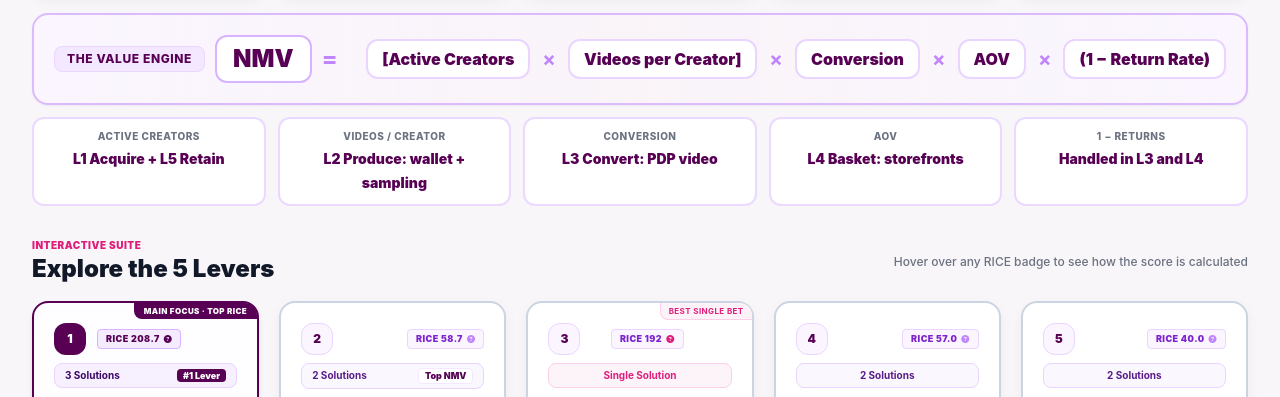
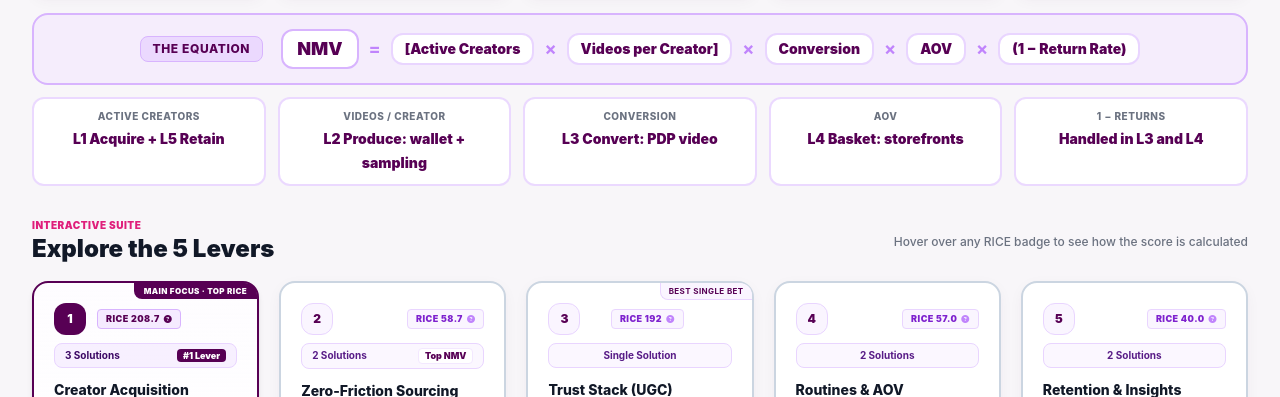
Before and after one commit to aniket-thakare-pm/meesho-dice-prototypes, a plain HTML site: page index.html in a window 1280 px wide. Shown: the part 369-766 px from the top of the page. Drawn offline with nearby package versions, Linux system fonts and the light colour scheme.

Commit message:
style(overview): center equation banner with low-opacity tint and unify Lever 3 badges to purple brand theme

```diff
--- a/index.html
+++ b/index.html
@@ -160,25 +160,21 @@
 
     </div>
 
-    <!-- SECTION 2: PROMINENT FULL-WIDTH VALUE EQUATION BANNER (MATCHES 5-BOX WIDTH) -->
-    <div class="w-full max-w-[1440px] bg-gradient-to-r from-purple-50/90 via-pink-50/40 to-purple-50/90 border-2 border-purple-300/90 rounded-2xl p-4 sm:p-5 shadow-sm mb-3">
-        <div class="w-full flex flex-wrap items-center justify-between gap-3 sm:gap-4">
-            <div class="flex items-center gap-2.5">
-                <span class="text-[#570054] font-extrabold uppercase tracking-wider text-[11px] sm:text-xs bg-purple-100 px-3 py-1 rounded-lg border border-purple-200">The Value Engine</span>
-                <span class="bg-white border-2 border-purple-300 text-[#570054] px-4 py-1.5 rounded-xl shadow-xs font-black text-lg sm:text-xl md:text-2xl">NMV</span>
-                <span class="text-purple-400 font-bold text-xl sm:text-2xl">=</span>
-            </div>
-            <div class="flex items-center flex-wrap gap-2 sm:gap-3 flex-1 justify-center lg:justify-end">
-                <span class="bg-white border-2 border-purple-200 text-[#570054] px-3.5 py-1.5 rounded-xl shadow-xs text-xs sm:text-sm md:text-base font-black">[Active Creators</span>
-                <span class="text-purple-400 font-bold text-lg sm:text-xl">&times;</span>
-                <span class="bg-white border-2 border-purple-200 text-[#570054] px-3.5 py-1.5 rounded-xl shadow-xs text-xs sm:text-sm md:text-base font-black">Videos per Creator]</span>
-                <span class="text-purple-400 font-bold text-lg sm:text-xl">&times;</span>
-                <span class="bg-white border-2 border-purple-200 text-[#570054] px-3.5 py-1.5 rounded-xl shadow-xs text-xs sm:text-sm md:text-base font-black">Conversion</span>
-                <span class="text-purple-400 font-bold text-lg sm:text-xl">&times;</span>
-                <span class="bg-white border-2 border-purple-200 text-[#570054] px-3.5 py-1.5 rounded-xl shadow-xs text-xs sm:text-sm md:text-base font-black">AOV</span>
-                <span class="text-purple-400 font-bold text-lg sm:text-xl">&times;</span>
-                <span class="bg-white border-2 border-purple-200 text-[#570054] px-3.5 py-1.5 rounded-xl shadow-xs text-xs sm:text-sm md:text-base font-black">(1 &minus; Return Rate)</span>
-            </div>
+    <!-- SECTION 2: EQUATION BANNER (CENTERED WITH DISTINCT LOW-OPACITY BACKGROUND) -->
+    <div class="w-full max-w-[1440px] bg-purple-100/60 border-2 border-purple-300 rounded-2xl py-3.5 px-4 sm:px-6 shadow-xs mb-3">
+        <div class="w-full flex flex-wrap items-center justify-center gap-2 sm:gap-2.5 text-center">
+            <span class="text-[#570054] font-extrabold uppercase tracking-wider text-[11px] sm:text-xs bg-purple-200/80 px-3 py-1 rounded-lg border border-purple-300 mr-1 sm:mr-2">The Equation</span>
+            <span class="bg-white border-2 border-purple-300 text-[#570054] px-3.5 py-1 rounded-xl shadow-xs font-black text-sm sm:text-base md:text-lg">NMV</span>
+            <span class="text-purple-400 font-bold text-base sm:text-lg">=</span>
+            <span class="bg-white border-2 border-purple-200 text-[#570054] px-3 py-1 rounded-xl shadow-xs text-xs sm:text-sm font-black">[Active Creators</span>
+            <span class="text-purple-400 font-bold text-base sm:text-lg">&times;</span>
+            <span class="bg-white border-2 border-purple-200 text-[#570054] px-3 py-1 rounded-xl shadow-xs text-xs sm:text-sm font-black">Videos per Creator]</span>
+            <span class="text-purple-400 font-bold text-base sm:text-lg">&times;</span>
+            <span class="bg-white border-2 border-purple-200 text-[#570054] px-3 py-1 rounded-xl shadow-xs text-xs sm:text-sm font-black">Conversion</span>
+            <span class="text-purple-400 font-bold text-base sm:text-lg">&times;</span>
+            <span class="bg-white border-2 border-purple-200 text-[#570054] px-3 py-1 rounded-xl shadow-xs text-xs sm:text-sm font-black">AOV</span>
+            <span class="text-purple-400 font-bold text-base sm:text-lg">&times;</span>
+            <span class="bg-white border-2 border-purple-200 text-[#570054] px-3 py-1 rounded-xl shadow-xs text-xs sm:text-sm font-black">(1 &minus; Return Rate)</span>
         </div>
     </div>
 
@@ -298,7 +294,7 @@
 
         <!-- Lever 3 (Best Single Bet) -->
         <a href="Final_Prototypes/Lever3_Meesho_Style.html" class="meesho-card rounded-2xl p-5 flex flex-col group relative hover:z-30">
-            <div class="absolute top-0 right-0 bg-pink-50 text-[#df1e7b] border-l border-b border-pink-200 text-[8px] font-bold uppercase px-2 py-0.5 rounded-tr-xl rounded-bl-lg tracking-wider">
+            <div class="absolute top-0 right-0 bg-purple-50 text-[#570054] border-l border-b border-purple-200 text-[8px] font-bold uppercase px-2 py-0.5 rounded-tr-xl rounded-bl-lg tracking-wider shadow-2xs">
                 Best Single Bet
             </div>
             <div class="flex items-center justify-between mb-2">
@@ -307,10 +303,10 @@
                 <!-- RICE Badge with Hover Tooltip -->
                 <div class="relative group/rice mr-12">
                     <span class="text-[9px] font-black tracking-wider text-purple-700 bg-purple-50 px-2 py-0.5 rounded border border-purple-200 uppercase flex items-center gap-1 cursor-help">
-                        <span>RICE 192</span> <i class="fa-solid fa-circle-question text-[8px] text-[#df1e7b]"></i>
+                        <span>RICE 192</span> <i class="fa-solid fa-circle-question text-[8px] text-purple-400"></i>
                     </span>
                     <div class="absolute bottom-full left-1/2 -translate-x-1/2 mb-2 w-72 bg-gray-100/95 backdrop-blur-md border border-gray-300/90 text-gray-800 text-[10px] p-3.5 rounded-xl shadow-2xl opacity-0 invisible group-hover/rice:opacity-100 group-hover/rice:visible transition-all duration-200 z-50 pointer-events-none text-left leading-relaxed">
-                        <span class="font-extrabold text-[#df1e7b] block mb-1">Best Single Bet in Competition:</span>
+                        <span class="font-extrabold text-[#570054] block mb-1">Best Single Bet in Competition:</span>
                         Trust Stack UGC on PDP scored <strong class="text-gray-900">192 RICE</strong> (R:9 × I:8 × C:8 ÷ E:3).
                         <div class="text-[9px] text-gray-600 mt-1.5 pt-1 border-t border-gray-300">
                             Ranks as the <strong class="text-gray-900">#1 standalone single solution</strong> with 4.8x ROI. (Lever 1 achieves higher 208.7 RICE by summing 3 acquisition solutions).
@@ -320,11 +316,11 @@
             </div>
 
             <!-- Visible Single Solution Badge -->
-            <div class="text-[10px] text-[#df1e7b] font-bold mb-3 bg-pink-50/80 px-2.5 py-1 rounded-lg border border-pink-200 text-center">
+            <div class="text-[10px] text-purple-900 font-bold mb-3 bg-purple-50/80 px-2.5 py-1 rounded-lg border border-purple-200 text-center">
                 Single Solution
             </div>
 
-            <h3 class="text-sm font-extrabold text-gray-900 group-hover:text-[#df1e7b] transition-colors mb-1.5 leading-snug">Trust Stack (UGC)</h3>
+            <h3 class="text-sm font-extrabold text-gray-900 group-hover:text-[#570054] transition-colors mb-1.5 leading-snug">Trust Stack (UGC)</h3>
             <p class="text-[11px] text-gray-500 mb-5 leading-relaxed flex-1">Real creator video on PDP mapped to exact shade with "Find Your Shade Match" filters.</p>
 
             <div class="pt-3 border-t border-gray-100 flex items-center justify-between text-xs">
```
Also changed, not shown: index_meesho_style.html (+20 -24 lines).
